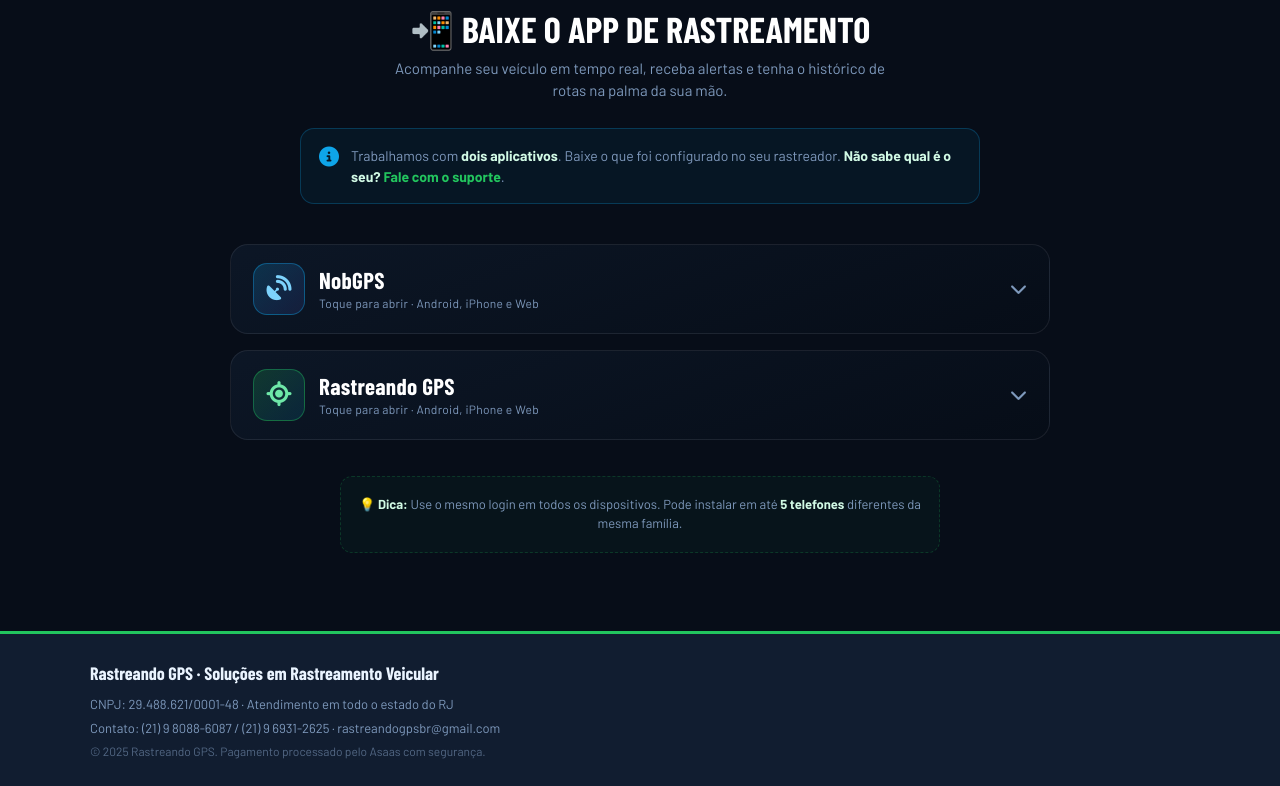
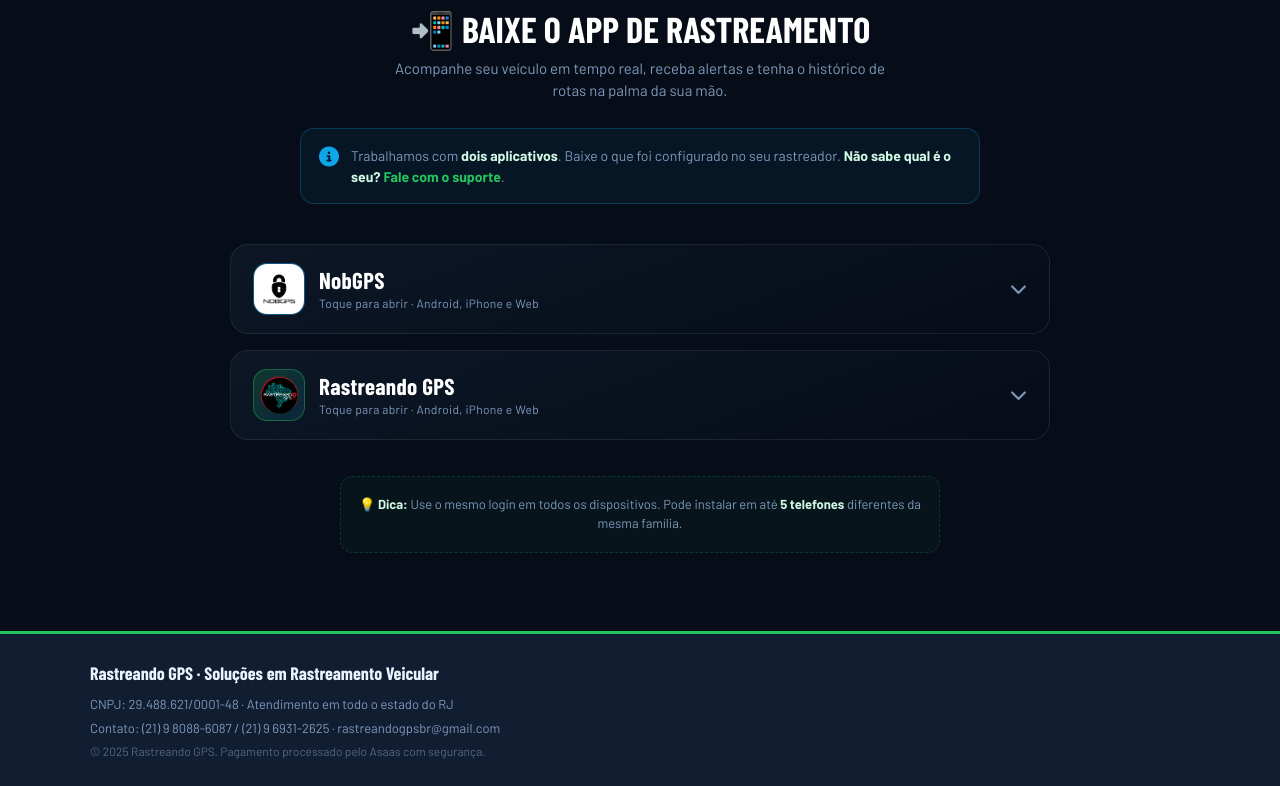
Before and after one commit to Rastreandogps/instalacao-por-bairro-gps, a plain HTML site: page area-cliente/index.html in a window 1280 px wide. Shown: the part 1161-1947 px from the top of the page. Drawn offline with nearby package versions, Linux system fonts and the light colour scheme; a web font is replaced by a local one.

Commit message:
Atualizei layout

```diff
--- a/area-cliente/index.html
+++ b/area-cliente/index.html
@@ -568,6 +568,7 @@
       width: 52px; height: 52px; border-radius: 14px;
       display: flex; align-items: center; justify-content: center;
       font-size: 25px; flex-shrink: 0; border: 1px solid;
+      overflow: hidden;
     }
     .app-block-logo.nob {
       background: linear-gradient(135deg, rgba(14,165,233,0.2), rgba(99,102,241,0.12));
@@ -576,6 +577,11 @@
     .app-block-logo.rast {
       background: linear-gradient(135deg, rgba(34,197,94,0.2), rgba(14,165,233,0.12));
       border-color: rgba(34,197,94,0.4); color: #6ee7a8;
+    }
+    .app-block-logo img {
+      width: 100%; height: 100%;
+      object-fit: cover;
+      display: block;
     }
     .app-block-title { flex: 1; text-align: left; min-width: 0; }
     .app-block-title strong {
@@ -982,7 +988,7 @@
     <!-- ──────── APP 1: NobGPS ──────── -->
     <div class="app-block" id="appNob">
       <div class="app-block-head" onclick="toggleApp('appNob')">
-        <div class="app-block-logo nob"><i class="fas fa-satellite-dish"></i></div>
+        <div class="app-block-logo nob"><img src="../Logo/nobgps.jpeg" alt="NobGPS"></div>
         <div class="app-block-title">
           <strong>NobGPS</strong>
           <span>Toque para abrir · Android, iPhone e Web</span>
@@ -1062,7 +1068,7 @@
     <!-- ──────── APP 2: Rastreando GPS ──────── -->
     <div class="app-block" id="appRast">
       <div class="app-block-head" onclick="toggleApp('appRast')">
-        <div class="app-block-logo rast"><i class="fas fa-location-crosshairs"></i></div>
+        <div class="app-block-logo rast"><img src="../Logo/Logo1.png" alt="Rastreando GPS"></div>
         <div class="app-block-title">
           <strong>Rastreando GPS</strong>
           <span>Toque para abrir · Android, iPhone e Web</span>
```
Also changed, not shown: Logo/nobgps.jpeg (added).
